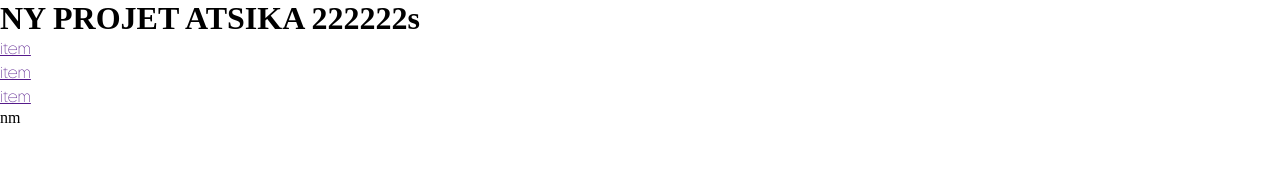
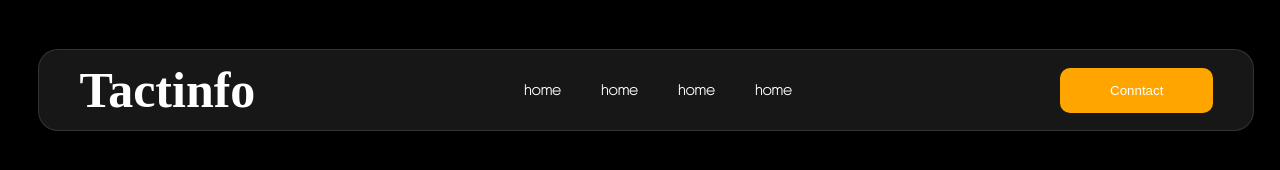
Before and after one commit to FanaRakoto/ProjectG1L2, a website built with Vite: page index.html in a window 1280 px wide. Built offline with nearby package versions, Linux system fonts and the light colour scheme.

Commit message:
commit navBar

```diff
--- a/index.html
+++ b/index.html
@@ -1,25 +1,37 @@
 <!doctype html>
 <html lang="en">
+
 <head>
   <meta charset="UTF-8" />
+  <link rel="stylesheet" href="./src/style.css">
   <link rel="icon" type="image/svg+xml" href="/vite.svg" />
   <meta name="viewport" content="width=device-width, initial-scale=1.0" />
   <title>projectG1L2</title>
 </head>
+
 <body>
 
-    <h1>NY PROJET ATSIKA 222222s</h1>
-    <div id="nav-start" class="">
-      <nav>
-        <a href="">item</a>
-      </nav>
+  <main class="nav">
+    <div class="navBar">
+      <div class="logo"><h1>Tactinfo</h1></div>
       <div>
-        <a href="">item</a>
+        <ul>
+<li><a href="">home</a></li>
+<li><a href="">home</a></li>
+<li><a href="">home</a></li>
+<li><a href="">home</a></li>
+        </ul>
       </div>
       <div>
-        <a href="">item</a>
+        <button>Conntact</button>
       </div>
     </div>
-    <script type="module" src="/src/main.js"></script>nm
+
+
+
+    </div>
+  </main>
+  <script type="module" src="/src/main.js"></script>
 </body>
+
 </html>
--- a/src/style.css
+++ b/src/style.css
@@ -7,9 +7,13 @@
 
 :root {
   --blue: #86a8d3;
-  --dark: #252525;
+  --dark: #4e4e4e;
   --light: #ffffff;
   --danger: #ff3d3d;
+}
+body{
+  background-color: rgb(0, 0, 0) ;
+  overflow-x: hidden;
 }
 
 @font-face {
@@ -25,6 +29,64 @@
   src: url(./../public/assets/fonts/GeosansLight.ttf);
 }
 
-a {
+.navBar a {
   font-family: 'chopin';
 }
+.nav{
+  width: 100vw;
+  height: 80px;
+   display: flex;
+  justify-content: center;
+  align-items: center;
+}
+.navBar h1{
+  font-size: 50px;
+}
+.navBar{
+  border: 1px solid rgba(163, 163, 163, 0.205);
+  border-radius: 20px;
+  color: white;
+  background-color: rgba(31, 31, 31, 0.767);
+  margin-left: 1%;
+  height: 80px;
+  width: 95%;
+  font-size: 14px;
+  margin-top: 100px;
+  padding: 40px;
+  display: flex;
+  justify-content: space-between;
+  align-items: center;
+}
+.navBar ul{
+   display: flex;
+  justify-content: space-between;
+  align-items: center;
+}
+.navBar li{
+  position: relative;
+  list-style: none;
+  margin: 20px;
+  font-weight: bold;
+}
+.navBar li a{
+  text-decoration: none;
+    color: white;
+}
+.navBar li a:hover{
+  color: orange;
+}
+
+.navBar button{
+  cursor: pointer;
+  background-color: orange;
+  padding: 15px 50px;
+  border: none;
+  color: white;
+  border-radius: 10px;
+  transition: 1s;
+}
+.navBar button:hover{
+  background-color: transparent;
+  border: 1px solid orange;
+  color: orange;
+}
```
Lines whose indentation alone changed are shown as unchanged.
